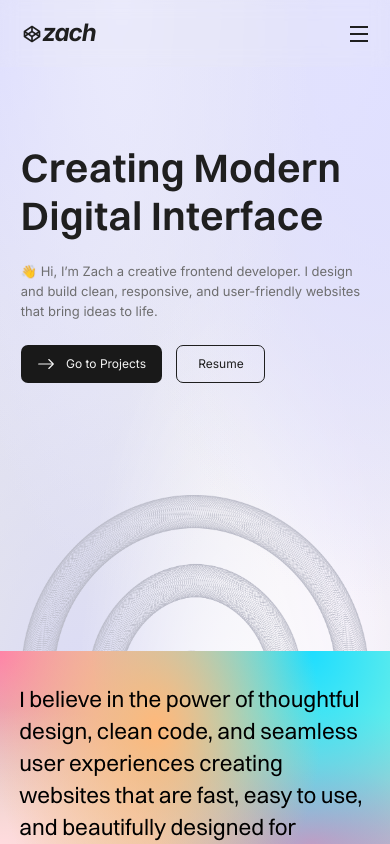
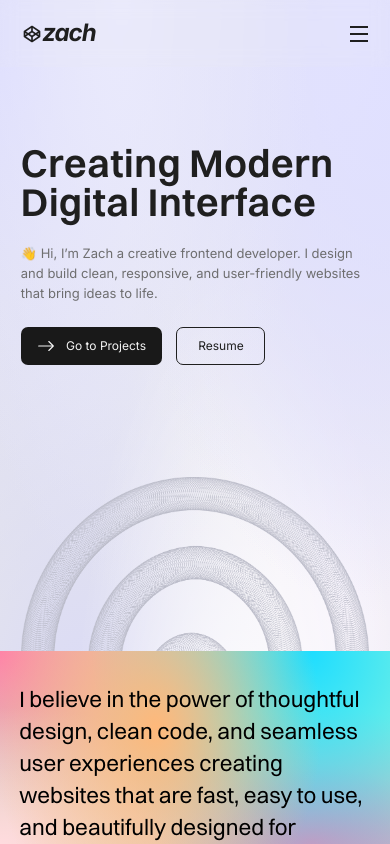
Before and after one commit to Cybeles-Eos/zach, a React (Vite) app: page /#/ in a window 390 px wide. Shown: the top 844 px of the page. Built offline with nearby package versions, Linux system fonts and the light colour scheme.

Commit message:
change the title size at mobile size

```diff
--- a/src/assets/pages/home/home.module.css
+++ b/src/assets/pages/home/home.module.css
@@ -180,8 +180,8 @@
       width: 100%;
    }
    .title{
-      font-size: 40px;
-      line-height: 3rem;
+      font-size: 10vw;
+      line-height: 10vw;
    }
    .title_label{
       font-size: 13px;
```
